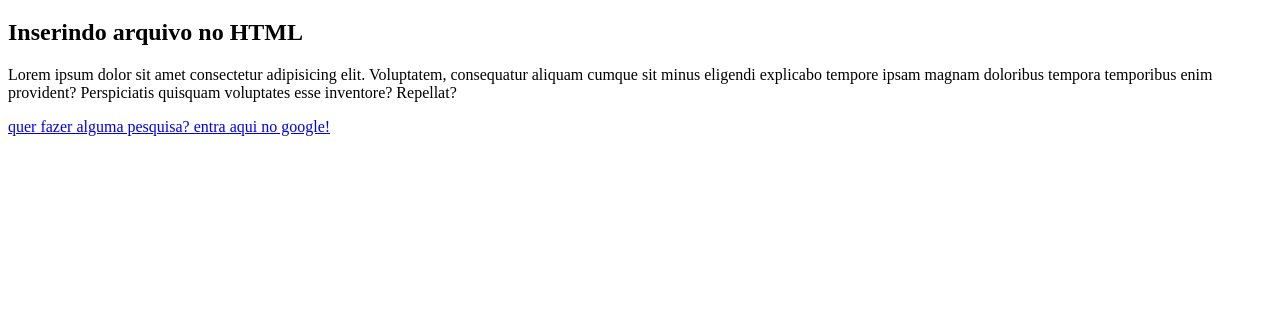
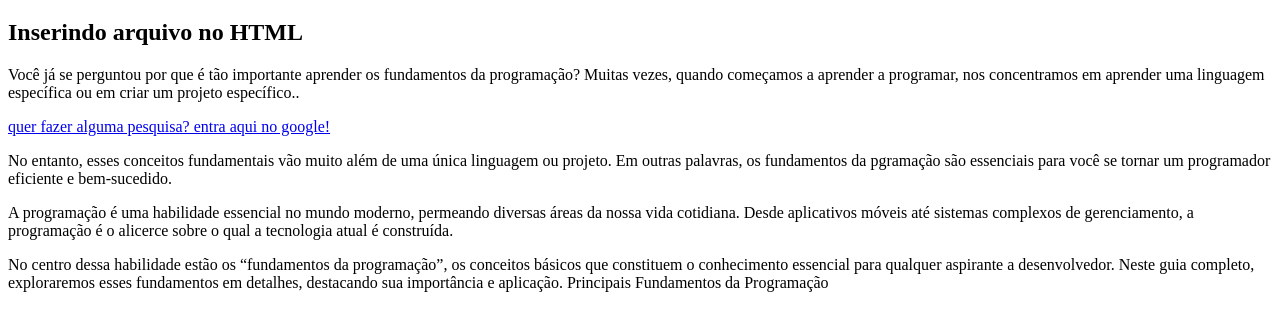
Before and after one commit to JorgeLuisZerpa/repetindo-primeira-fase-Senai, a plain HTML site: page aula-javascript/index.html in a window 1280 px wide. Shown: the part 61-392 px from the top of the page. Drawn offline with Linux system fonts and the light colour scheme.

Commit message:
adicionei programação

```diff
--- a/aula-javascript/index.html
+++ b/aula-javascript/index.html
@@ -8,9 +8,15 @@
  <body>
     <h1>Introdução ao Javascript!</h1>
     <h2>Inserindo arquivo no HTML</h2>
-    <p>Lorem ipsum dolor sit amet consectetur adipisicing elit. Voluptatem, consequatur aliquam cumque sit minus eligendi explicabo tempore ipsam magnam doloribus tempora temporibus enim provident? Perspiciatis quisquam voluptates esse inventore? Repellat?
+    <p>Você já se perguntou por que é tão importante aprender os fundamentos da programação? Muitas vezes, quando começamos a aprender a programar, nos concentramos em aprender uma linguagem específica ou em criar um projeto específico..
     </p>
     <a href="https://www.google.com"> quer fazer alguma pesquisa? entra aqui no google!</a>
+    <p>No entanto, esses conceitos fundamentais vão muito além de uma única linguagem ou projeto. Em outras palavras, os fundamentos da pgramação são essenciais para você se tornar um programador eficiente e bem-sucedido.</p>
+    <p>A programação é uma habilidade essencial no mundo moderno, permeando diversas áreas da nossa vida cotidiana. Desde aplicativos móveis até sistemas complexos de gerenciamento, a programação é o alicerce sobre o qual a tecnologia atual é construída.</p>
+    <p>No centro dessa habilidade estão os “fundamentos da programação”, os conceitos básicos que constituem o conhecimento essencial para qualquer aspirante a desenvolvedor. Neste guia completo, exploraremos esses fundamentos em detalhes, destacando sua importância e aplicação.
+
+Principais Fundamentos da Programação
+</p>
 
     <script>
         const mensagem = "Introdução ao Javascript"
```
